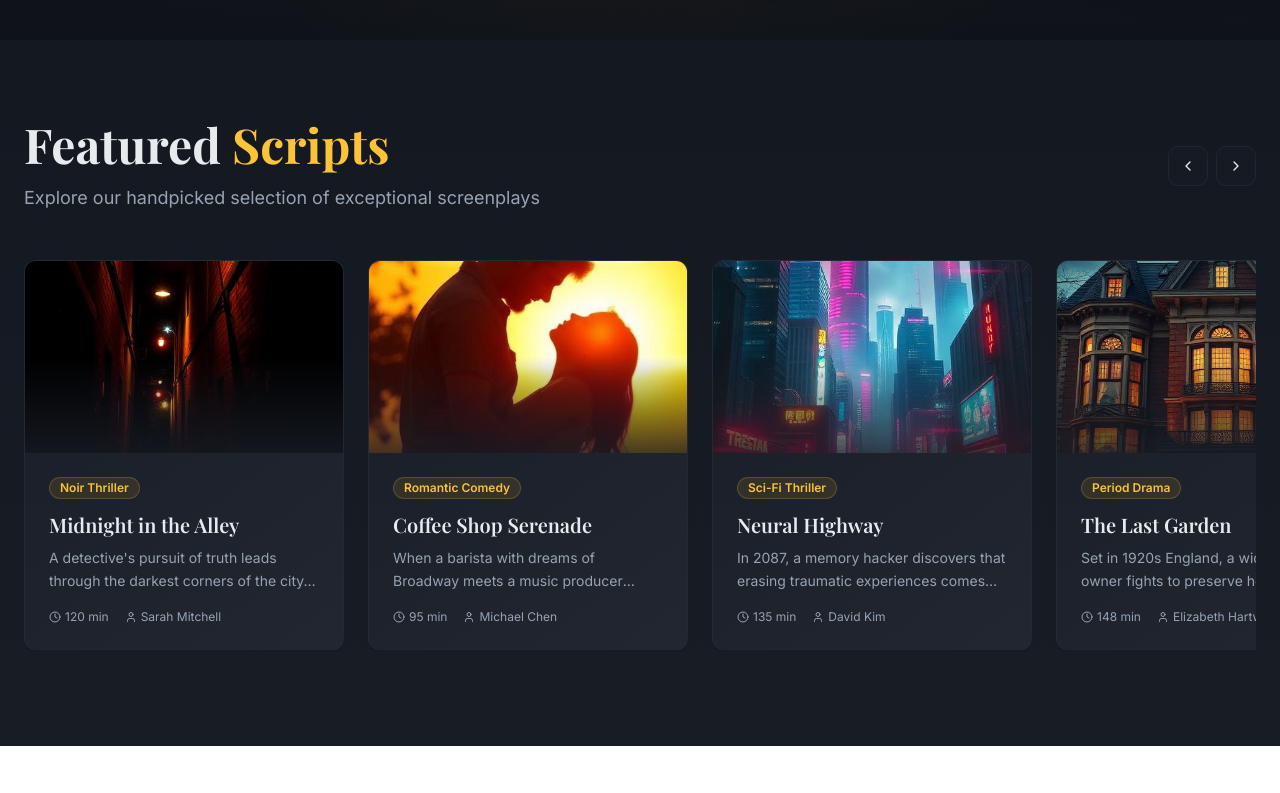
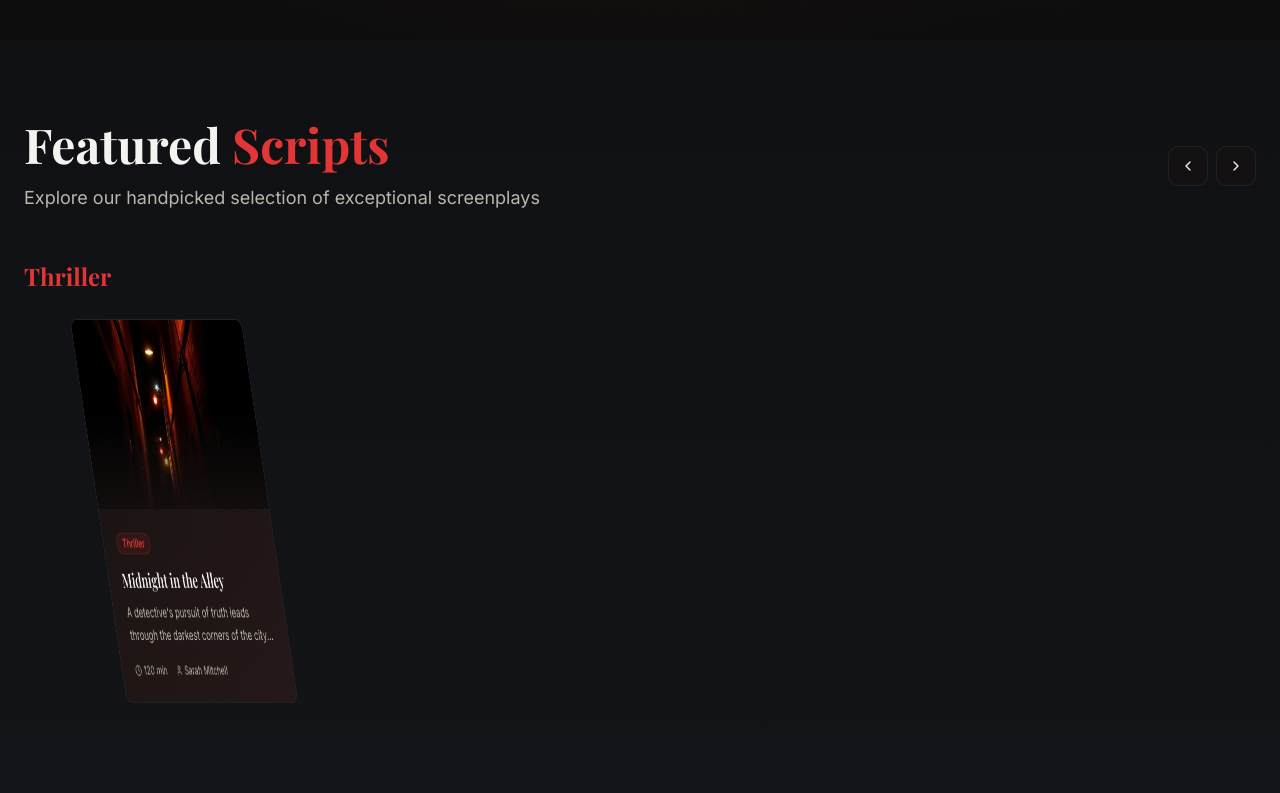
Before and after one commit to prabhathpuli-cloud/flick-scroll-showcase, a React (Vite) app: page / in a window 1280 px wide. Shown: the part 760-1553 px from the top of the page. Before the commit the page ends 1506 px from the top, so only its background shows below. Built offline with nearby package versions, Linux system fonts and the light colour scheme; the HTML template or start-up script is replaced by a standard one.

Commit message:
Refine scrolling and add script details

```diff
--- a/src/components/Hero.tsx
+++ b/src/components/Hero.tsx
@@ -42,13 +42,6 @@ const Hero = () => {
           Explore Scripts
         </Button>
 
-        {/* Floating Scroll Indicator */}
-        <div className="absolute bottom-8 left-1/2 transform -translate-x-1/2 animate-float">
-          <ChevronDown
-            className="w-8 h-8 text-primary cursor-pointer opacity-70 hover:opacity-100 transition-opacity"
-            onClick={scrollToScripts}
-          />
-        </div>
       </div>
     </section>
   );
--- a/src/components/ScriptCarousel.tsx
+++ b/src/components/ScriptCarousel.tsx
@@ -21,6 +21,15 @@ interface ScriptCarouselProps {
 
 const ScriptCarousel = ({ scripts, onScriptSelect }: ScriptCarouselProps) => {
   const scrollRef = useRef<HTMLDivElement>(null);
+
+  // Group scripts by genre
+  const groupedScripts = scripts.reduce((acc, script) => {
+    if (!acc[script.genre]) {
+      acc[script.genre] = [];
+    }
+    acc[script.genre].push(script);
+    return acc;
+  }, {} as Record<string, Script[]>);
 
   const scroll = (direction: 'left' | 'right') => {
     if (scrollRef.current) {
@@ -72,20 +81,27 @@ const ScriptCarousel = ({ scripts, onScriptSelect }: ScriptCarouselProps) => {
           </div>
         </div>
 
-        {/* Scripts Carousel */}
+        {/* Scripts by Genre */}
+        {Object.entries(groupedScripts).map(([genre, genreScripts]) => (
+          <div key={genre} className="mb-16">
+            <h3 className="font-cinematic text-2xl font-bold text-primary mb-6">
+              {genre}
+            </h3>
             <div
-          ref={scrollRef}
-          className="flex gap-6 overflow-x-auto scrollbar-hide pb-4"
+              className="flex gap-6 overflow-x-auto scrollbar-hide pb-4 perspective-1000"
               style={{
                 scrollbarWidth: 'none',
                 msOverflowStyle: 'none',
               }}
             >
-          {scripts.map((script, index) => (
+              {genreScripts.map((script, index) => (
                 <div
                   key={script.id}
-              className="animate-slide-in"
-              style={{ animationDelay: `${index * 100}ms` }}
+                  className="animate-globe-spin hover:animate-none transition-all duration-500 hover:scale-105"
+                  style={{
+                    animationDelay: `${index * 200}ms`,
+                    transformStyle: 'preserve-3d'
+                  }}
                 >
                   <ScriptCard
                     {...script}
@@ -95,6 +111,8 @@ const ScriptCarousel = ({ scripts, onScriptSelect }: ScriptCarouselProps) => {
               ))}
             </div>
           </div>
+        ))}
+      </div>
     </section>
   );
 };
--- a/src/components/ScriptModal.tsx
+++ b/src/components/ScriptModal.tsx
@@ -2,7 +2,7 @@ import { Dialog, DialogContent, DialogHeader, DialogTitle } from "@/components/u
 import { Button } from "@/components/ui/button";
 import { Badge } from "@/components/ui/badge";
 import { ScrollArea } from "@/components/ui/scroll-area";
-import { X, Clock, User, Download, Share } from "lucide-react";
+import { X, Clock, User, Download, Share, Users, Palette, Mail } from "lucide-react";
 
 interface Script {
   id: string;
@@ -13,6 +13,9 @@ interface Script {
   description: string;
   image: string;
   content: string;
+  verdict: string;
+  logline: string;
+  synopsis: string;
 }
 
 interface ScriptModalProps {
@@ -66,15 +69,39 @@ const ScriptModal = ({ script, isOpen, onClose }: ScriptModalProps) => {
             </Button>
           </div>
 
+          {/* Script Details */}
+          <div className="grid grid-cols-1 md:grid-cols-2 gap-6 pt-4">
+            <div>
+              <h4 className="font-semibold text-primary mb-2">Verdict</h4>
+              <p className="text-foreground/90 text-lg">{script.verdict}</p>
+            </div>
+            <div>
+              <h4 className="font-semibold text-primary mb-2">Log Line</h4>
+              <p className="text-foreground/90 italic">{script.logline}</p>
+            </div>
+            <div className="md:col-span-2">
+              <h4 className="font-semibold text-primary mb-2">Synopsis</h4>
+              <p className="text-foreground/90 leading-relaxed">{script.synopsis}</p>
+            </div>
+          </div>
+
           {/* Action Buttons */}
-          <div className="flex gap-3 pt-4">
+          <div className="grid grid-cols-2 md:grid-cols-4 gap-3 pt-6">
             <Button className="bg-gradient-primary hover:shadow-glow transition-all duration-300">
               <Download className="w-4 h-4 mr-2" />
-              Download Script
+              Download
             </Button>
             <Button variant="outline" className="border-border/50 hover:bg-primary hover:text-primary-foreground">
-              <Share className="w-4 h-4 mr-2" />
-              Share
+              <Users className="w-4 h-4 mr-2" />
+              Characters
+            </Button>
+            <Button variant="outline" className="border-border/50 hover:bg-primary hover:text-primary-foreground">
+              <Palette className="w-4 h-4 mr-2" />
+              Mood Board
+            </Button>
+            <Button variant="outline" className="border-border/50 hover:bg-primary hover:text-primary-foreground">
+              <Mail className="w-4 h-4 mr-2" />
+              Contact Director
             </Button>
           </div>
         </DialogHeader>
--- a/src/index.css
+++ b/src/index.css
@@ -6,27 +6,27 @@
 
 @layer base {
   :root {
-    /* Cinematic Color Palette */
-    --background: 218 25% 8%;
-    --foreground: 210 12% 92%;
+    /* Red & Gold Color Palette */
+    --background: 0 0% 5%;
+    --foreground: 43 15% 95%;
 
-    --card: 220 22% 12%;
-    --card-foreground: 210 12% 92%;
+    --card: 0 15% 8%;
+    --card-foreground: 43 15% 95%;
 
-    --popover: 220 22% 12%;
-    --popover-foreground: 210 12% 92%;
+    --popover: 0 15% 8%;
+    --popover-foreground: 43 15% 95%;
 
-    --primary: 43 96% 60%;
-    --primary-foreground: 218 25% 8%;
+    --primary: 0 75% 55%;
+    --primary-foreground: 43 95% 95%;
 
-    --secondary: 220 18% 16%;
-    --secondary-foreground: 210 12% 92%;
+    --secondary: 0 20% 12%;
+    --secondary-foreground: 43 15% 95%;
 
-    --muted: 220 18% 16%;
-    --muted-foreground: 215 16% 65%;
+    --muted: 0 20% 12%;
+    --muted-foreground: 43 10% 70%;
 
-    --accent: 43 86% 70%;
-    --accent-foreground: 218 25% 8%;
+    --accent: 43 85% 65%;
+    --accent-foreground: 0 0% 5%;
 
     --destructive: 0 84% 60%;
     --destructive-foreground: 210 12% 92%;
@@ -37,16 +37,16 @@
 
     --radius: 0.75rem;
 
-    /* Cinematic Gradients */
-    --gradient-primary: linear-gradient(135deg, hsl(43 96% 60%), hsl(43 86% 70%));
-    --gradient-cinematic: linear-gradient(180deg, hsl(218 25% 8%), hsl(220 22% 12%));
-    --gradient-card: linear-gradient(145deg, hsl(220 22% 12%), hsl(220 18% 16%));
-    --gradient-glow: radial-gradient(circle at center, hsl(43 96% 60% / 0.15), transparent 70%);
+    /* Red & Gold Gradients */
+    --gradient-primary: linear-gradient(135deg, hsl(0 75% 55%), hsl(43 85% 65%));
+    --gradient-cinematic: linear-gradient(180deg, hsl(0 0% 5%), hsl(0 15% 8%));
+    --gradient-card: linear-gradient(145deg, hsl(0 15% 8%), hsl(0 20% 12%));
+    --gradient-glow: radial-gradient(circle at center, hsl(0 75% 55% / 0.15), transparent 70%);
 
-    /* Cinematic Shadows */
-    --shadow-cinematic: 0 25px 50px -12px hsl(218 25% 8% / 0.8);
-    --shadow-glow: 0 0 40px hsl(43 96% 60% / 0.3);
-    --shadow-card: 0 8px 32px hsl(218 25% 8% / 0.6);
+    /* Red & Gold Shadows */
+    --shadow-cinematic: 0 25px 50px -12px hsl(0 0% 5% / 0.8);
+    --shadow-glow: 0 0 40px hsl(0 75% 55% / 0.3);
+    --shadow-card: 0 8px 32px hsl(0 0% 5% / 0.6);
 
     /* Typography Scale */
     --font-cinematic: 'Playfair Display', serif;
--- a/src/pages/Index.tsx
+++ b/src/pages/Index.tsx
@@ -18,17 +18,23 @@ interface Script {
   description: string;
   image: string;
   content: string;
+  verdict: string;
+  logline: string;
+  synopsis: string;
 }
 
 const mockScripts: Script[] = [
   {
     id: "1",
     title: "Midnight in the Alley",
-    genre: "Noir Thriller",
+    genre: "Thriller",
     duration: "120 min",
     author: "Sarah Mitchell",
     description: "A detective's pursuit of truth leads through the darkest corners of the city, where every shadow hides a secret and every witness has something to lose.",
     image: noirImage,
+    verdict: "⭐⭐⭐⭐⭐ (5/5 stars)",
+    logline: "A detective races against time to solve a murder that could expose a conspiracy reaching the highest levels of power.",
+    synopsis: "When Detective Jack Stone discovers a body in a rain-soaked alley, he uncovers a web of corruption that threatens to destroy everything he believes in. As he delves deeper into the case, Stone must navigate a dangerous world of lies, betrayal, and murder, where the line between justice and revenge becomes increasingly blurred.",
     content: `FADE IN:
 
 EXT. RAIN-SOAKED ALLEY - NIGHT
@@ -64,11 +70,14 @@ The fluorescent lights buzz like dying insects. JACK sits at his desk, studying
   {
     id: "2",
     title: "Coffee Shop Serenade",
-    genre: "Romantic Comedy",
+    genre: "Romance",
     duration: "95 min",
     author: "Michael Chen",
     description: "When a barista with dreams of Broadway meets a music producer hiding his identity, their daily coffee ritual becomes the soundtrack to an unexpected love story.",
     image: romanceImage,
+    verdict: "⭐⭐⭐⭐ (4/5 stars)",
+    logline: "A struggling Broadway hopeful and a disguised music producer find love over lattes in this charming romantic comedy.",
+    synopsis: "Lily Martinez pours her heart into every cup of coffee she serves while dreaming of Broadway stardom. When mysterious regular Alex Thompson starts visiting her café, neither expects their daily encounters to brew into something deeper. But Alex is hiding a secret that could change everything - he's actually a successful music producer who could make Lily's dreams come true.",
     content: `FADE IN:
 
 INT. COZY CORNER CAFÉ - MORNING
@@ -107,11 +116,14 @@ ALEX takes a sip, his eyes widening in pleasant surprise.`
   {
     id: "3",
     title: "Neural Highway",
-    genre: "Sci-Fi Thriller",
+    genre: "Sci-Fi",
     duration: "135 min",
     author: "David Kim",
     description: "In 2087, a memory hacker discovers that erasing traumatic experiences comes with a price: the elimination of the capacity for human empathy.",
     image: scifiImage,
+    verdict: "⭐⭐⭐⭐⭐ (5/5 stars)",
+    logline: "A memory deletion procedure goes wrong, threatening to eliminate humanity's capacity for empathy in this dystopian thriller.",
+    synopsis: "In the year 2087, Dr. Elena Vasquez operates an underground clinic where she helps people erase their most traumatic memories. But when a routine procedure malfunctions, she discovers that the technology she's been using has a devastating side effect: it's slowly erasing humanity's ability to feel empathy. Now she must race against time to find a cure before society collapses into emotionless chaos.",
     content: `FADE IN:
 
 EXT. NEW TOKYO - 2087 - NIGHT
@@ -149,11 +161,14 @@ What have I done?`
   {
     id: "4",
     title: "The Last Garden",
-    genre: "Period Drama",
+    genre: "Drama",
     duration: "148 min",
     author: "Elizabeth Hartwell",
     description: "Set in 1920s England, a widowed estate owner fights to preserve her ancestral home and gardens while navigating the changing social landscape of post-war Britain.",
     image: dramaImage,
+    verdict: "⭐⭐⭐⭐ (4/5 stars)",
+    logline: "A widowed aristocrat fights to save her ancestral estate and gardens in post-WWI England while confronting changing social norms.",
+    synopsis: "Lady Margaret Hartwell faces the greatest challenge of her life when mounting debts threaten to force the sale of her family's 400-year-old estate. Set against the backdrop of 1920s England, she must navigate a rapidly changing world while fighting to preserve not just her home, but the legacy of generations. With the help of an unlikely ally, she discovers that sometimes letting go of the past is the only way to secure the future.",
     content: `FADE IN:
 
 EXT. HARTWELL MANOR - DAWN - 1924
--- a/tailwind.config.ts
+++ b/tailwind.config.ts
@@ -136,6 +136,14 @@ export default {
           "50%": {
             transform: "translateY(-4px)"
           }
+        },
+        "globe-spin": {
+          "0%": {
+            transform: "rotateY(0deg) rotateX(10deg)"
+          },
+          "100%": {
+            transform: "rotateY(360deg) rotateX(10deg)"
+          }
         }
       },
       animation: {
@@ -145,6 +153,7 @@ export default {
         "slide-in": "slide-in 0.8s ease-out",
         "scale-glow": "scale-glow 2s ease-in-out infinite",
         "float": "float 3s ease-in-out infinite",
+        "globe-spin": "globe-spin 8s linear infinite",
       },
     },
   },
```
Lines whose indentation alone changed are shown as unchanged.
